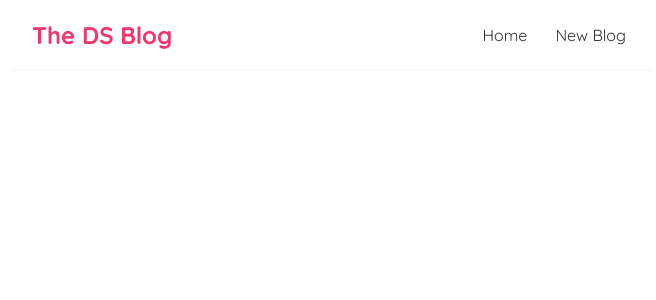
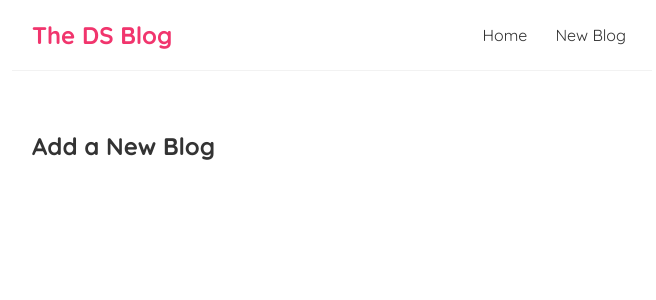
Before and after one commit to SandeeraDS/ds-blog, a React (Create React App) app: page /create in a window 1280 px wide. Shown: the top 300 px of the page, without its empty margins (308-964 px from the left). Built offline with nearby package versions, Linux system fonts and the light colour scheme.

Commit message:
Step 15 - react route

```diff
--- a/src/App.js
+++ b/src/App.js
@@ -1,6 +1,7 @@
 import Navbar from "./Navbar";
 import Home from "./Home";
 import {BrowserRouter as Router, Route, Routes} from "react-router-dom";
+import Create from "./Create";
 
 function App() {
     return (
@@ -9,8 +10,8 @@
                 <Navbar/>
                 <div className="content">
                     <Routes>
-                        <Route path="/" element={<Home />}>
-                        </Route>
+                        <Route exact path="/" element={<Home />}/>
+                        <Route path="/create" element={<Create/>}/>
                     </Routes>
                 </div>
             </div>
--- /dev/null
+++ b/src/Create.js
@@ -0,0 +1,9 @@
+const Create = () =>{
+    return (
+        <div className="create">
+            <h2>Add a New Blog</h2>
+        </div>
+    );
+}
+
+export default Create;
```
